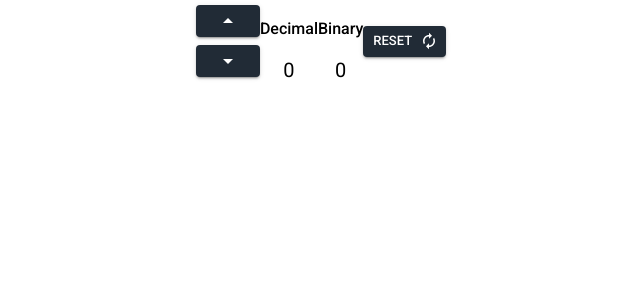
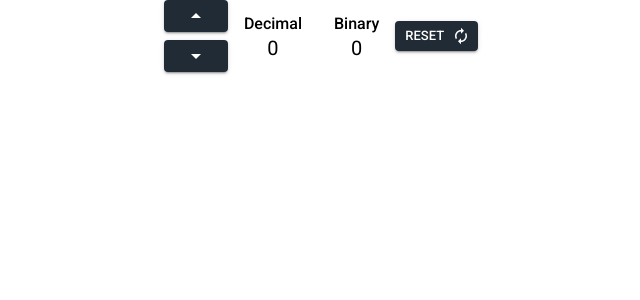
Before and after one commit to MartinXPN/tutorials.profound.academy, a Next.js app: page /binary-intro in a window 1280 px wide. Shown: the top 300 px of the page, without its empty margins (319-959 px from the left). Built offline with nearby package versions, Linux system fonts and the light colour scheme.

Commit message:
binary intro with some issues resolved

```diff
--- a/app/binary-intro/page.tsx
+++ b/app/binary-intro/page.tsx
@@ -16,7 +16,7 @@ const Page = () => {
     const binaryNumber = decimalNumber.toString(2);
 
     return <Box display="flex" justifyContent="center" width="100%">
-        <Stack direction="column" alignItems="center">
+        <Stack justifyContent="center">
             <Box>
                 <Stack direction="row" alignItems="center">
                     <Stack direction="column" spacing={1}>
@@ -28,13 +28,13 @@ const Page = () => {
                         </Button>
                     </Stack>
                     <Stack direction="column" alignItems="center">
-                        <Typography variant="h6" marginY="16px">
+                        <Typography variant="h6" marginX="16px">
                             Decimal
                         </Typography>
                         <Typography variant="h4">{decimalNumber}</Typography>
                     </Stack>
                     <Stack direction="column" alignItems="center">
-                        <Typography variant="h6" marginY="16px">
+                        <Typography variant="h6"  marginX="16px">
                             Binary
                         </Typography>
                         <Typography variant="h4">{binaryNumber}</Typography>
```
